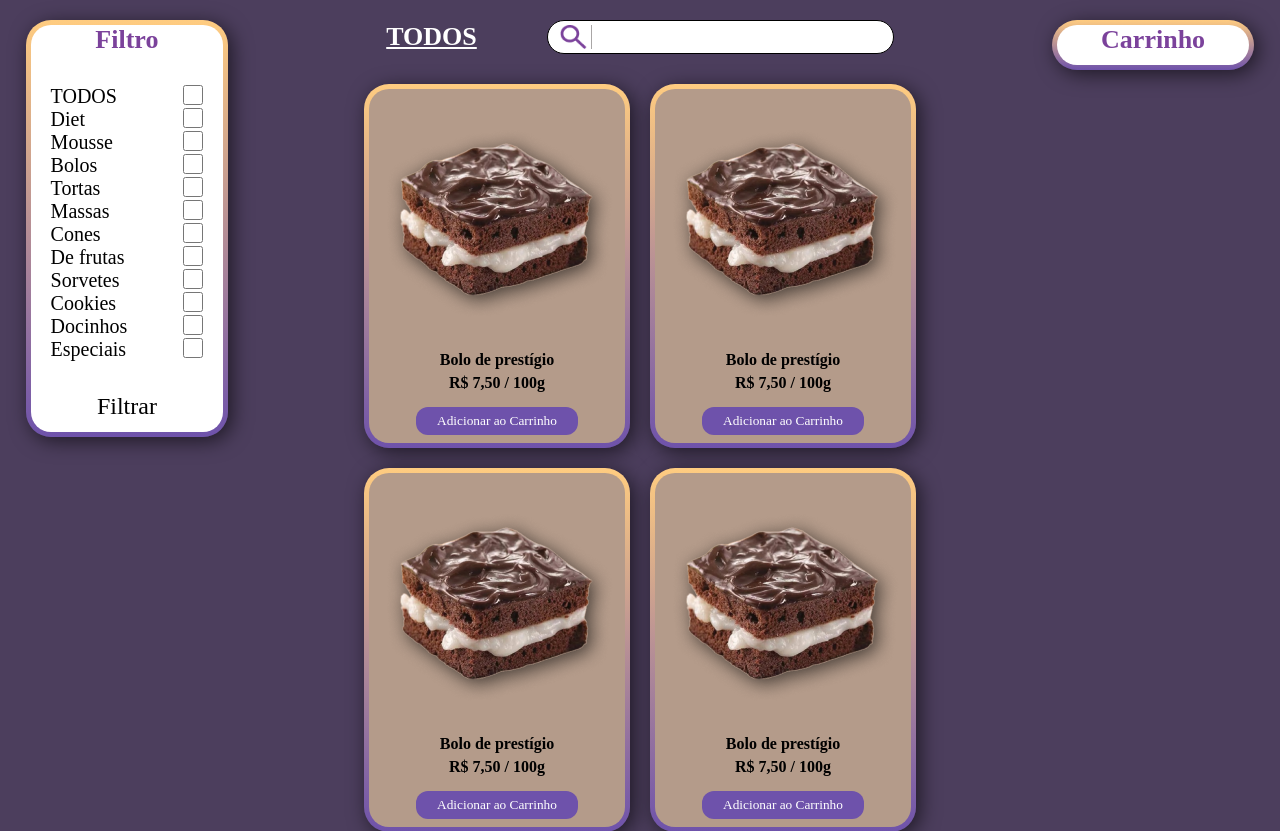
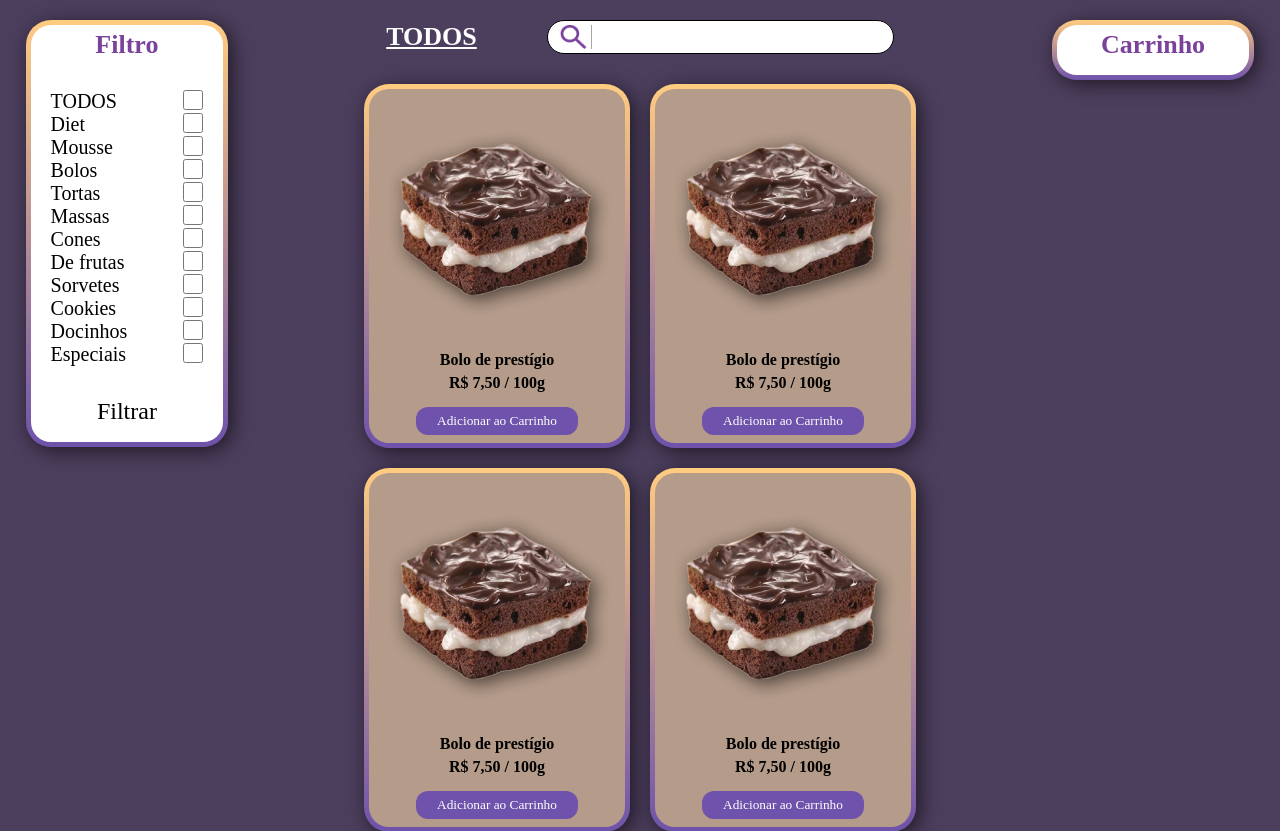
Before and after one commit to erickgusson/SENAC-Projeto-Integrador, a PHP site: page /produtos.html in a window 1280 px wide. Shown: the part 164-995 px from the top of the page. Run offline with PHP 8.4, Linux system fonts and the light colour scheme; some web fonts are replaced.

Commit message:
Adapatação do código

```diff
--- a/css/produtos.css
+++ b/css/produtos.css
@@ -116,25 +116,6 @@ body {
 
 /* COLUNA DA ESQUERDA (FILTROS) */
 
-#produtos .produtos-esquerda,
-#produtos .produtos-direita {
-    background-color: white;
-    color: black;
-
-    height: max-content;
-    width: 100%;
-
-    border: 5px solid transparent;
-    border-radius: 25px;
-
-    background:
-        linear-gradient(#fff, #fff) padding-box,
-        linear-gradient(to bottom, #ffcc80, #6e52ab) border-box;
-    ;
-
-    box-shadow: 4px 4px 20px rgba(0, 0, 0, .6);
-}
-
 #produtos .produtos-esquerda h2,
 #produtos .produtos-direita h2 {
     text-align: center;
--- a/css/style.css
+++ b/css/style.css
@@ -59,3 +59,23 @@ input[type="search"]
 {
     width: 100%;
 }
+
+
+.caixa {
+    background-color: white;
+    color: black;
+
+    height: max-content;
+    width: 100%;
+
+    padding: 5px 0;
+    border: 5px solid transparent;
+    border-radius: 25px;
+
+    background:
+        linear-gradient(#fff, #fff) padding-box,
+        linear-gradient(to bottom, #ffcc80, #6e52ab) border-box;
+    ;
+
+    box-shadow: 4px 4px 20px rgba(0, 0, 0, .6);
+}
--- a/finalizar-compra.html
+++ b/finalizar-compra.html
@@ -86,7 +86,7 @@
                     </div>
                 </div>
 
-                <div class="pedido-info">
+                <div class="pedido-info caixa">
 
                     <h3>Resumo do pedido</h3>
 
--- a/produtos.html
+++ b/produtos.html
@@ -35,7 +35,7 @@
     <section>
         <main id="produtos" class="col">
 
-            <div class="produtos-esquerda">
+            <div class="produtos-esquerda caixa">
                 <div>
                     <h2>Filtro</h2>
                 </div>
@@ -124,7 +124,7 @@
                 </div>
             </div>
 
-            <div class="produtos-direita">
+            <div class="produtos-direita caixa">
 
                 <div>
                     <h2>Carrinho</h2>
```
Also changed, not shown: css/finalizar-compra.css (+0 -17 lines).
